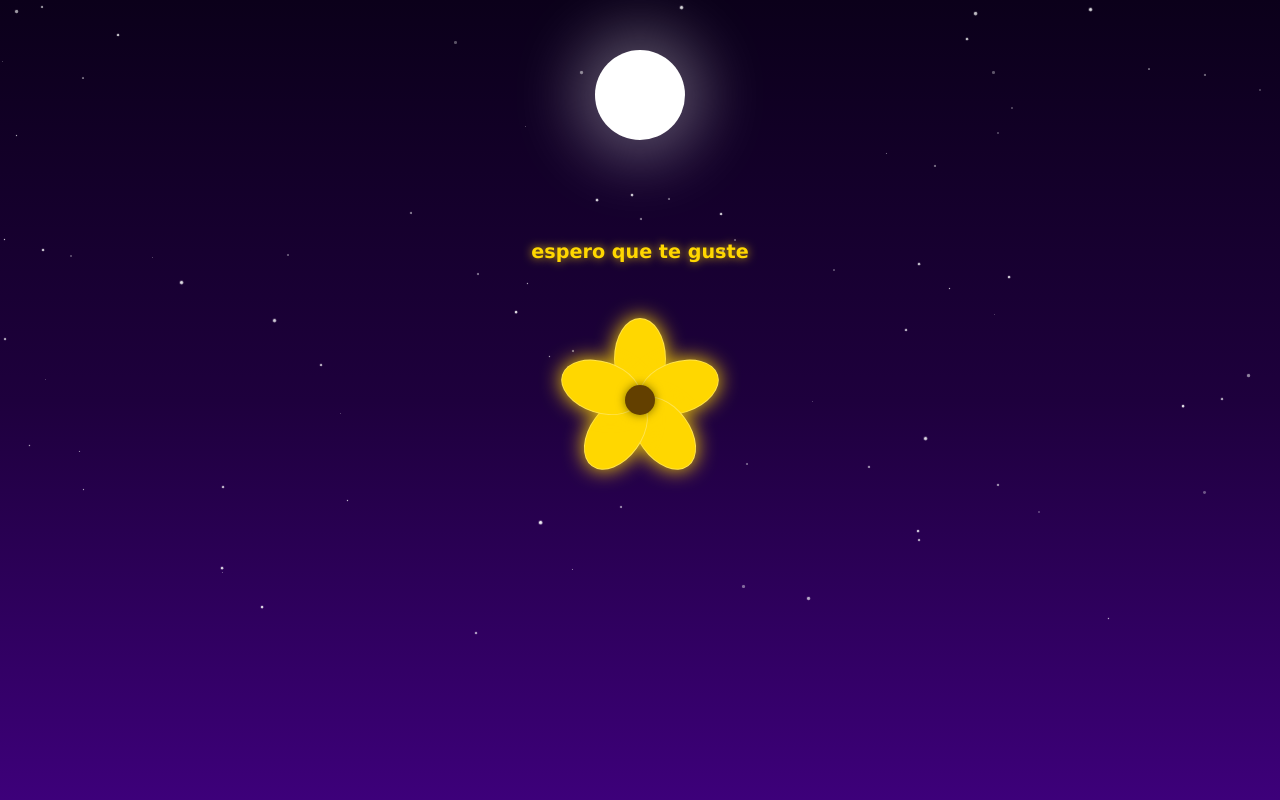
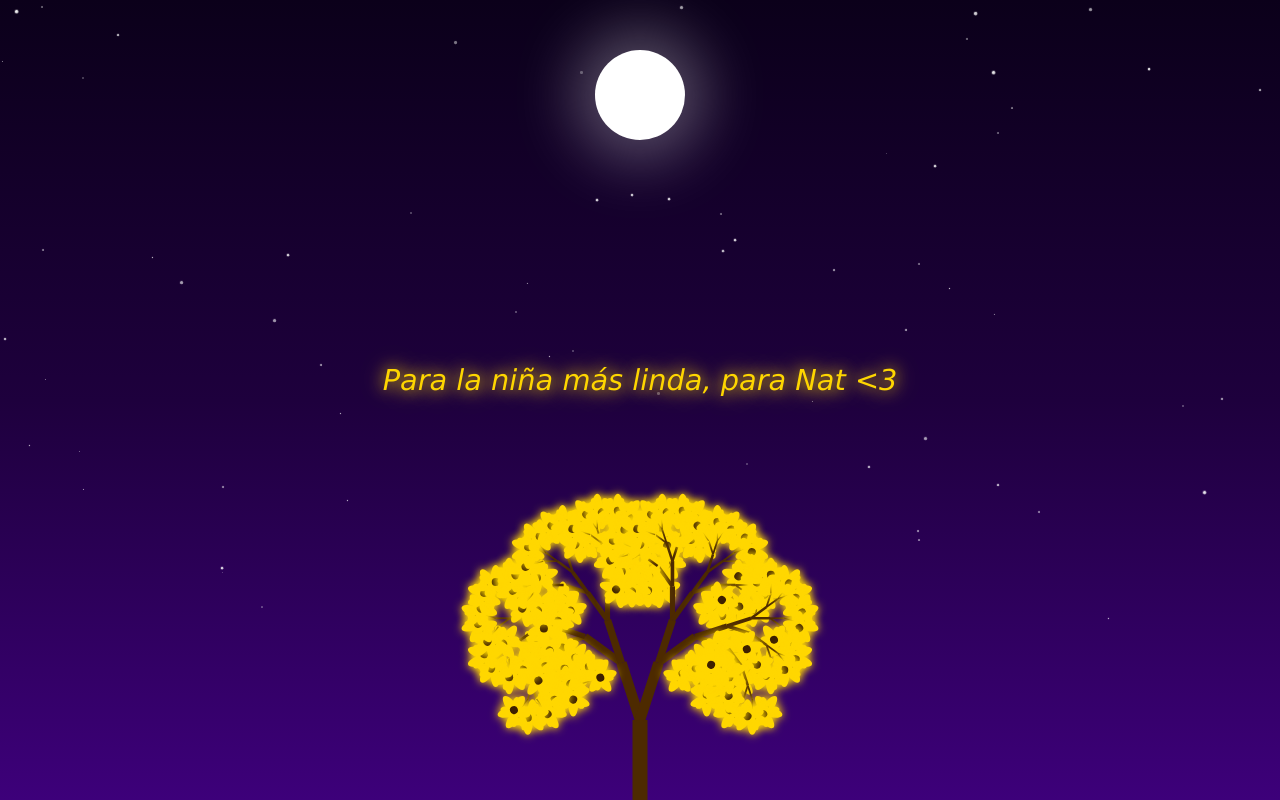
Before and after one commit to XELYOLO504XGH/Flores-Amarillas, a plain HTML site: page index.html in a window 1280 px wide. Drawn offline with Linux system fonts and the light colour scheme.

Commit message:
Actualizar index.html

```diff
--- a/index.html
+++ b/index.html
@@ -1,3 +1,4 @@
+
 
    <!DOCTYPE html>
 <html lang="es">
@@ -6,20 +7,21 @@
     <meta name="viewport" content="width=device-width, initial-scale=1.0">
     <title>Para Nat <3</title>
     <style>
-        /* 1. FONDO Y ESCENA GENERAL */
+        /* 1. FONDO Y ESCENA PRO (Se mantienen) */
         body, html {
             margin: 0;
             padding: 0;
             width: 100%;
             height: 100%;
             overflow: hidden;
-            background: #0b001a;
+            background: #0b001a; /* Tu morado pro */
+            font-family: 'Verdana', sans-serif;
             display: flex;
             justify-content: center;
             align-items: center;
-            font-family: 'Verdana', sans-serif;
         }
 
+        /* 2. ESTRELLAS Y LUNA */
         .background {
             position: absolute;
             width: 100%;
@@ -28,7 +30,6 @@
             z-index: 0;
         }
 
-        /* 2. ESTRELLAS Y LUNA */
         .star {
             position: absolute;
             background: white;
@@ -53,78 +54,29 @@
             z-index: 1;
         }
 
-        /* 3. TEXTOS CON BRILLO */
-        #initial-text {
-            position: absolute;
-            top: calc(50% - 160px);
-            color: #ffd700;
-            font-size: 1.2rem;
-            font-weight: bold;
-            text-shadow: 0 0 10px rgba(255, 215, 0, 0.8);
-            z-index: 10;
-            transition: opacity 1s;
-        }
-
+        /* 3. TEXTO CENTRADO Y CON BRILLO */
         #main-message {
             position: absolute;
-            top: 150px;
+            top: 50%; /* CENTRADO VERTICAL */
+            transform: translateY(-50%);
             width: 90%;
             text-align: center;
             color: #ffd700;
-            font-size: 1.5rem;
+            font-size: 1.8rem;
             font-style: italic;
             z-index: 10;
             opacity: 0;
-            text-shadow: 0 0 15px #ffd700, 0 0 30px #ffcc00;
-            transition: opacity 2s, transform 2s;
+            text-shadow: 0 0 15px rgba(255, 215, 0, 1), 0 0 30px rgba(255, 215, 0, 0.6);
+            transition: opacity 3s, transform 3s;
             pointer-events: none;
         }
 
         .show-main-message {
             opacity: 1 !important;
-            transform: translateY(-20px);
+            transform: translateY(-50%) translateY(-20px) !important;
         }
 
-        /* 4. FLOR GRANDE (EL BOTÓN) */
-        #big-flower-container {
-            position: absolute;
-            top: 50%;
-            left: 50%;
-            transform: translate(-50%, -50%);
-            width: 150px;
-            height: 150px;
-            z-index: 15;
-            cursor: pointer;
-            transition: all 0.5s ease;
-        }
-
-        .big-petal {
-            position: absolute;
-            background: #ffd700;
-            width: 50px;
-            height: 80px;
-            border-radius: 50%;
-            left: 50%;
-            top: 50%;
-            transform-origin: center bottom;
-            box-shadow: 0 0 20px #ffd700;
-            border: 1px solid rgba(255,255,255,0.3);
-        }
-
-        .big-center {
-            position: absolute;
-            width: 30px;
-            height: 30px;
-            background: #634000;
-            border-radius: 50%;
-            top: 50%;
-            left: 50%;
-            transform: translate(-50%, -50%);
-            z-index: 2;
-            box-shadow: 0 0 10px rgba(0,0,0,0.5);
-        }
-
-        /* 5. CONTENEDOR DEL JARDÍN/ÁRBOL */
+        /* 4. CONTENEDOR DEL ÁRBOL ANIMADO */
         #garden {
             position: absolute;
             width: 100%;
@@ -132,13 +84,17 @@
             bottom: 0;
             left: 0;
             z-index: 5;
+            display: flex;
+            justify-content: center;
+            align-items: flex-end;
             pointer-events: none;
         }
 
-        .hide-element {
-            opacity: 0 !important;
-            pointer-events: none !important;
+        /* Lienzo invisible sobre el que JavaScript dibuja */
+        canvas {
+            display: block;
         }
+
     </style>
 </head>
 <body>
@@ -146,23 +102,14 @@
     <div class="background"></div>
     <div class="moon"></div>
 
-    <div id="initial-text">espero que te guste</div>
     <div id="main-message">Para la niña más linda, para Nat <3</div>
-
-    <div id="big-flower-container">
-        <div class="big-petal" style="transform: translate(-50%, -100%) rotate(0deg);"></div>
-        <div class="big-petal" style="transform: translate(-50%, -100%) rotate(72deg);"></div>
-        <div class="big-petal" style="transform: translate(-50%, -100%) rotate(144deg);"></div>
-        <div class="big-petal" style="transform: translate(-50%, -100%) rotate(216deg);"></div>
-        <div class="big-petal" style="transform: translate(-50%, -100%) rotate(288deg);"></div>
-        <div class="big-center"></div>
-    </div>
 
     <div id="garden"></div>
 
     <script>
-        // --- 1. Generar Estrellas ---
-        for (let i = 0; i < 80; i++) {
+        // --- 1. Generar Estrellas Pro ---
+        const starsContainer = document.querySelector('body');
+        for (let i = 0; i < 70; i++) {
             const star = document.createElement('div');
             star.className = 'star';
             const size = Math.random() * 2 + 1;
@@ -170,71 +117,107 @@
             star.style.height = size + 'px';
             star.style.left = Math.random() * 100 + '%';
             star.style.top = Math.random() * 80 + '%';
-            star.style.animationDelay = Math.random() * 2 + 's';
-            document.body.appendChild(star);
+            star.style.animationDelay = Math.random() * 3 + 's';
+            starsContainer.appendChild(star);
         }
 
-        // --- 2. Referencias ---
-        const bigFlower = document.getElementById('big-flower-container');
-        const initialText = document.getElementById('initial-text');
-        const mainMessage = document.getElementById('main-message');
+        // --- 2. Preparar el Lienzo para la Animación ---
         const garden = document.getElementById('garden');
-
-        // --- 3. Lógica del Árbol de Corazón (Recursivo) ---
-        function createTree() {
         const canvas = document.createElement('canvas');
         canvas.width = window.innerWidth;
         canvas.height = window.innerHeight;
-            canvas.style.position = 'absolute';
-            canvas.style.bottom = '0';
         garden.appendChild(canvas);
         const ctx = canvas.getContext('2d');
 
-            function drawBranch(x, y, len, angle, width) {
+        // --- 3. El Motor del Árbol Animado (Recursivo) ---
+        function drawBranch(startX, startY, len, angle, branchWidth) {
             ctx.beginPath();
             ctx.save();
-                ctx.strokeStyle = '#4d2a00';
-                ctx.lineWidth = width;
-                ctx.translate(x, y);
+            ctx.strokeStyle = '#4d2a00'; // Marrón tronco
+            ctx.lineWidth = branchWidth;
+            ctx.translate(startX, startY);
             ctx.rotate(angle * Math.PI / 180);
             ctx.moveTo(0, 0);
             ctx.lineTo(0, -len);
             ctx.stroke();
 
+            // Si la rama es muy fina, dibuja flores amarillas detalladas
             if (len < 10) {
-                    // Dibujar flores amarillas en las puntas (estilo video)
-                    ctx.fillStyle = '#ffd700';
-                    ctx.shadowBlur = 10;
-                    ctx.shadowColor = "#ffd700";
-                    ctx.beginPath();
-                    ctx.arc(0, -len, 6, 0, Math.PI * 2);
-                    ctx.fill();
+                drawFlowerDetail(0, -len);
                 ctx.restore();
                 return;
             }
 
-                // Crea la forma de corazón con los ángulos
-                drawBranch(0, -len, len * 0.8, angle - 18, width * 0.7);
-                drawBranch(0, -len, len * 0.8, angle + 18, width * 0.7);
+            // Ramificaciones
+            drawBranch(0, -len, len * 0.75, angle - 18, branchWidth * 0.7);
+            drawBranch(0, -len, len * 0.75, angle + 18, branchWidth * 0.7);
 
             ctx.restore();
         }
 
-            // Dibujar el árbol centrado
-            drawBranch(canvas.width / 2, canvas.height, 80, 0, 12);
+        // --- 4. NUEVO DISEÑO DE FLORES DETALLADAS (No más pelotas) ---
+        function drawFlowerDetail(x, y) {
+            ctx.save();
+            ctx.translate(x, y);
+
+            // Resplandor dorado Pro
+            ctx.shadowBlur = 10;
+            ctx.shadowColor = '#ffd700';
+
+            // Dibujar pétalos amarillos ovalados
+            ctx.fillStyle = '#ffd700';
+            ctx.beginPath();
+            for (let i = 0; i < 5; i++) {
+                ctx.ellipse(0, -5, 5, 12, 0, 0, Math.PI * 2);
+                ctx.rotate((360 / 5) * Math.PI / 180);
+            }
+            ctx.fill();
+
+            // Centro ámbar detallado
+            ctx.fillStyle = '#3d2000';
+            ctx.beginPath();
+            ctx.arc(0, 0, 4, 0, Math.PI * 2);
+            ctx.fill();
+
+            ctx.restore();
         }
 
-        // --- 4. El Evento del Clic ---
-        bigFlower.addEventListener('click', () => {
-            // Ocultar inicio
-            bigFlower.classList.add('hide-element');
-            initialText.classList.add('hide-element');
+        // --- 5. La Animación Secuencial ---
+        let currentLen = 0;
+        const targetLen = 80; // Altura final del tronco
 
-            // Mostrar mensaje final
-            mainMessage.classList.add('show-main-message');
+        function animateTree() {
+            // Limpiar lienzo en cada frame
+            ctx.clearRect(0, 0, canvas.width, canvas.height);
 
-            // Iniciar el árbol
-            createTree();
+            // Crecer tronco base
+            if (currentLen < targetLen) {
+                currentLen += 1;
+            }
+
+            // Iniciar recursividad con la longitud actual
+            // Ajustar posición base centrada
+            drawBranch(canvas.width / 2, canvas.height, currentLen, 0, 15);
+
+            // Seguir animando hasta que llegue al tamaño final
+            if (currentLen < targetLen) {
+                requestAnimationFrame(animateTree);
+            } else {
+                // Cuando el árbol termine de crecer, mostrar el mensaje final
+                setTimeout(() => {
+                    document.getElementById('main-message').classList.add('show-main-message');
+                }, 1000);
+            }
+        }
+
+        // --- 6. Iniciar Todo ---
+        animateTree();
+
+        // Reajustar tamaño si cambia la pantalla
+        window.addEventListener('resize', () => {
+            canvas.width = window.innerWidth;
+            canvas.height = window.innerHeight;
+            animateTree();
         });
     </script>
 </body>
```
Lines whose indentation alone changed are shown as unchanged.
